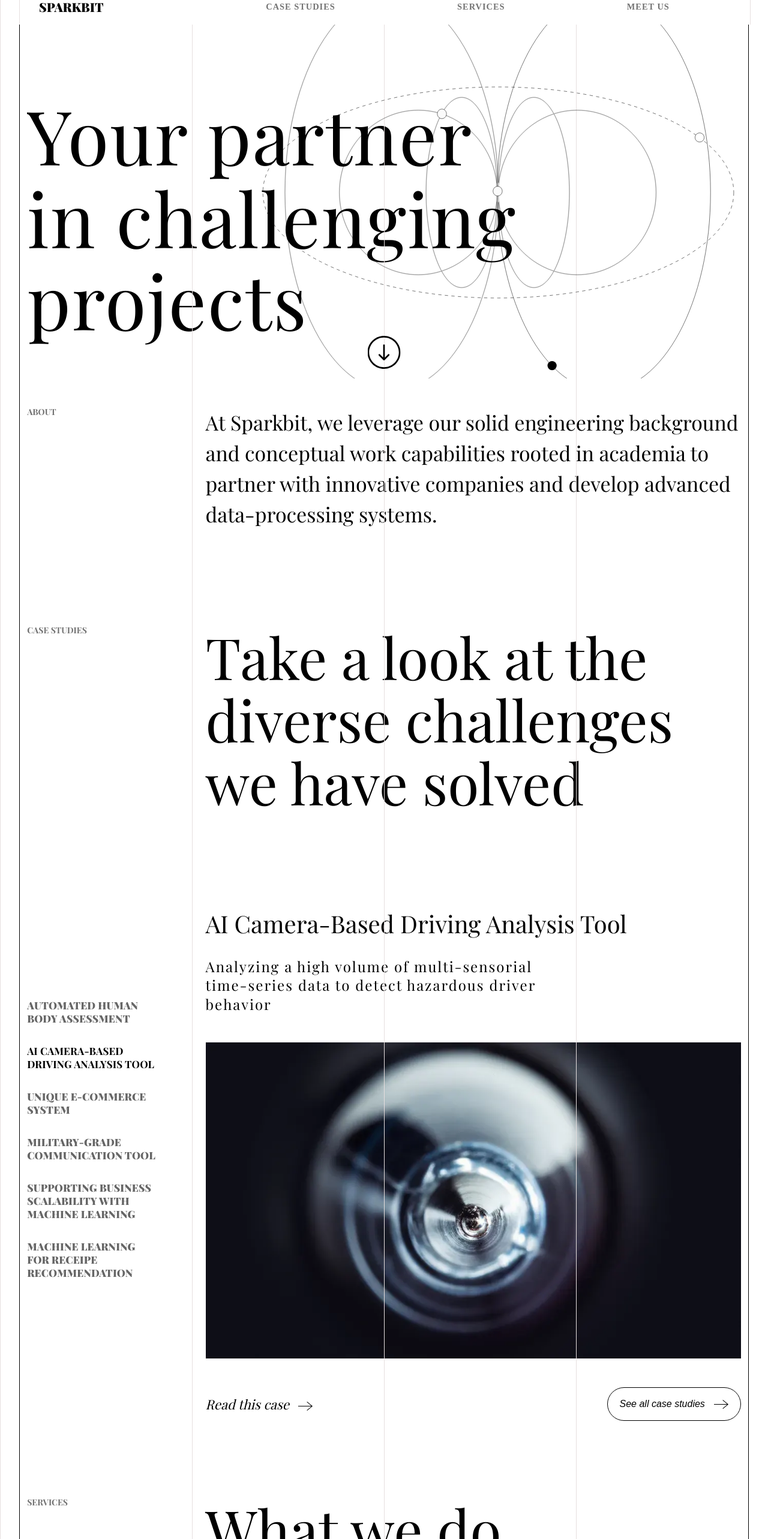
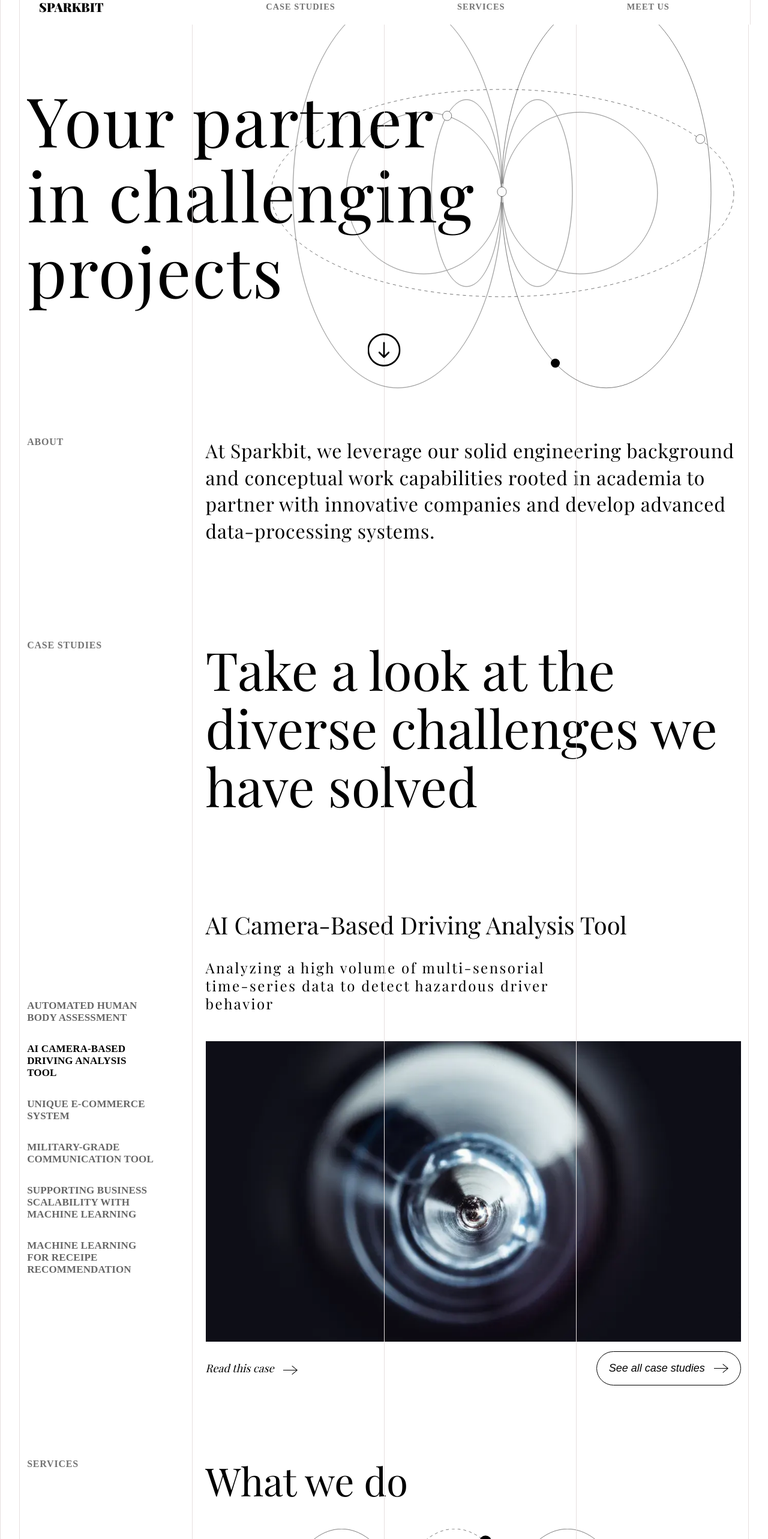
Before and after one commit to Shubham-SumFactor/project-sparkbit, a Next.js app: page / in a window 1280 px wide. Shown: the part 20-2586 px from the top of the page at 60% size. Built offline with nearby package versions, Linux system fonts and the light colour scheme; a web font is replaced by a local one.

Commit message:
UI updated for index logo, title text family for all

```diff
--- a/pages/components/navBar/NavBar.module.css
+++ b/pages/components/navBar/NavBar.module.css
@@ -67,6 +67,10 @@
 
 
   @media (max-width: 768px) {
+    .nav{
+      /* width: 96%; */
+      border: none;
+    }
     .menu {
       display: none;
       flex-direction: column;
--- a/pages/components/testimonial/testimonial.module.css
+++ b/pages/components/testimonial/testimonial.module.css
@@ -14,9 +14,13 @@
 }
 
 .sideHeading {
-    font-size: 1rem;
-    font-weight: bold;
-    color: #888;
+    font-family: serif;
+    font-size: 16px;
+    color: #737373;
+    font-weight: 900;
+    line-height: 1;
+    margin-bottom: 1rem;
+    letter-spacing: 0.05rem;
 
 }
 
@@ -68,25 +72,25 @@
 
 .testimonialContent {
     font-size: 18px;
-    font-style: italic;
+    /* font-style: italic; */
     font-weight: lighter;
     line-height: 1.3;
     margin-bottom: 1rem;
 }
 
 .testimonialContent2 {
-    font-style: italic;
     margin-bottom: 1rem;
     /* width: 20%; */
-    font-size: 36px;
-    font-style: italic;
-    font-weight: normal;
+    font-size: 30px;
+    /* font-style: italic; */
+    font-weight: lighter;
     line-height: 1.3;
+    letter-spacing: 0.05rem ;
 }
 
 .author {
     font-weight: bold;
-    font-size: 20px;
+    font-size: 18px;
     font-weight: 700;
     line-height: 1;
     /* width: 20%; */
@@ -95,8 +99,8 @@
 }
 
 .position {
-    color: #888;
-    font-size: 18px;
+    color: #737373;
+    font-size: 16px;
     font-weight: 700;
     line-height: 1;
     text-transform: uppercase;
@@ -104,8 +108,8 @@
 }
 
 .company {
-    color: #888;
-    font-size: 18px;
+    color: #737373;
+    font-size: 16px;
     font-weight: 700;
     line-height: 1;
     text-transform: uppercase;
--- a/pages/index.tsx
+++ b/pages/index.tsx
@@ -1,7 +1,7 @@
 // pages/index.js
 import Head from 'next/head'
 import styles from '../styles/Home.module.css'
-import { useEffect, useState } from 'react';
+import { useEffect, useRef, useState } from 'react';
 import TestimonialSlider from './components/testimonial/testimonial';
 import ContactUs from './components/contactUs/ContactUs';
 import Link from 'next/link';
@@ -57,9 +57,19 @@ export default function Home() {
     setActiveIndex(index);
   };
 
+  const aboutRef = useRef<HTMLDivElement | null>(null);
+
   const scrollToAbout = () => {
-    const aboutSection: any = document.querySelector(`.${styles.about}`);
-    aboutSection.scrollIntoView({ behavior: 'smooth' });
+    if (aboutRef.current) {
+      const offset = 80;
+      const elementPosition = aboutRef.current.getBoundingClientRect().top;
+      const offsetPosition = elementPosition + window.pageYOffset - offset;
+
+      window.scrollTo({
+        top: offsetPosition,
+        behavior: 'smooth'
+      });
+    }
   };
 
   return (
@@ -100,7 +110,7 @@ export default function Home() {
         {/* hero or banner end here */}
 
         {/* about and case study starts*/}
-        <section className={styles.about}>
+        <section className={styles.about} ref={aboutRef}>
           <h2>ABOUT</h2>
           <p>
             At Sparkbit, we leverage our solid engineering background and
@@ -161,9 +171,9 @@ export default function Home() {
         <section className={styles.caseStudies} style={{ marginBottom: "0", marginTop: "0px" }} >
           <h2>SERVICES</h2>
           <span style={{ display: "flex", flexDirection: "column", position: 'relative' }}>
-            <h3 className={styles.whatWeDoText}>
+            <h4 className={styles.whatWeDoText}>
               What we do
-            </h3>
+            </h4>
             <img className={styles.servicesImage} src="/3circles.svg" alt="whatwedo" />
           </span>
 
@@ -208,10 +218,10 @@ export default function Home() {
             <p>There's a technical challenge in a different area you can't quite label? Contact us and work it out together.</p>
 
             <button className={styles.contactUsButton}>
-              Contact us
-              <span style={{ alignSelf: "center", marginLeft: '15px', marginTop: "10px" }}>
+              Contact us <span style={{ marginLeft: '15px', width:'10px', height:"10px"}}>↓</span>
+              {/* <span style={{ alignSelf: "center", marginLeft: '15px', marginTop: "10px" }}>
                 <img src="/rightArrow.svg" alt="whatwedo" height="12px" width='18px' />
-              </span>
+              </span> */}
             </button>
           </span>
         </section>
--- a/styles/Home.module.css
+++ b/styles/Home.module.css
@@ -11,7 +11,7 @@
   justify-content: flex-start;
   align-items: flex-start;
   min-height: 100vh;
-  border: 1px solid black;
+  border: 1px solid rgb(230, 223, 223);
   border-bottom: none;
   padding-left: 1%;
   padding-right: 1%;
@@ -60,20 +60,21 @@
   grid-template-columns: 1fr 1fr;
   align-items: center;
   width: 100%;
-  height: 620px;
+  height: 670px;
   position: relative;
   margin-bottom: 3rem;
   overflow: hidden;
+
 }
 
 .title {
   line-height: 1.1;
-  font-size: clamp(4rem, 5vw + 3rem, 8rem);
+  /* font-size: clamp(4rem, 5vw + 3rem, 8rem); */
   letter-spacing: 2px;
-  font-size: 125px;
+  font-size: 114px;
   font-weight: 250;
   white-space: nowrap;
-  bottom: 10%;
+  bottom: 25%;
   left: 0%;
   position: absolute;
 
@@ -85,16 +86,16 @@
   background-position: right;
   background-size: contain;
   width: 100%;
-  height: 110%;
+  height: 100%;
   z-index: 1;
   position: absolute;
-  /* margin-top: 4rem; */
+  margin-bottom: 3rem;
 
 }
 
 .scrollButton {
   position: absolute;
-  bottom: 2%;
+  bottom: 10%;
   left: 50%;
   transform: translateX(-50%);
   background: none;
@@ -125,28 +126,36 @@
 
 .about h2,
 .caseStudies h2 {
-  font-size: 14px;
+  font-family: serif;
+  font-size: 16px;
   color: #737373;
-  font-weight: 700;
-  line-height: 15.4px;
+  font-weight: 900;
+  line-height: 1;
   margin-bottom: 1rem;
+  letter-spacing: 0.05rem;
 }
 
 .about p {
-  font-size: 34px;
-  line-height: 39.2px;
-  font-weight: 350;
-  line-height: 1.5;
+  font-size: 2rem;
+  line-height: 140%;
   color: #000000;
-  font-weight: 350;
+  font-weight: lighter;
+  letter-spacing: 0.05rem;
+
 }
 
 .caseStudies h3 {
-  font-size: 95px;
-  font-weight: 200;
+  font-size: 88px;
+  font-weight: lighter;
   line-height: 1.1;
   color: #000000;
 
+}
+.caseStudies h4 {
+  font-size: 65px;
+    font-weight: lighter;
+    /* letter-spacing: -3px; */
+    line-height: 1.1;
 }
 
 
@@ -169,8 +178,9 @@
 }
 
 .caseStudyTitle {
+  font-family: serif;
   font-size: 17px;
-  font-weight: 900;
+  font-weight: bold;
   letter-spacing: 0.14px;
   /* line-height: 2; */
   color: #666;
@@ -202,10 +212,10 @@
 
 .caseStudyContent p {
   font-size: 24px;
-  font-weight: 300;
-  line-height: 1.3;
+  font-weight: lighter;
+  line-height: 30px;
   margin-bottom: 2rem;
-  letter-spacing: 2px;
+  letter-spacing: 2.5px;
   width: 67%;
 
 }
@@ -219,10 +229,10 @@
 }
 
 .readThisButton {
-  font-size: 22px;
+  font-size: 18px;
   font-style: italic;
-  font-weight: 200;
-  /* line-height: 20px; */
+  font-weight: lighter;
+  line-height: 20px;
 }
 
 /* case stidy pics and title ends */
@@ -278,7 +288,7 @@
 .readThisAndServiceButton {
   display: flex;
   justify-content: space-between;
-  padding: 3rem 0;
+  padding: 1rem 0;
 }
 
 
@@ -291,7 +301,7 @@
   display: flex;
   cursor: pointer;
   transition: background-color 0.3s, color 0.3s;
-  font-size: 16px;
+  font-size: 18px;
   font-style: italic;
   font-weight: 200;
 }
@@ -406,9 +416,13 @@
 }
 
 .sideHeading {
-  font-size: 1rem;
-  font-weight: bold;
-  color: #888;
+  font-family: serif;
+  font-size: 16px;
+  color: #737373;
+  font-weight: 900;
+  line-height: 1;
+  margin-bottom: 1rem;
+  letter-spacing: 0.05rem;
 
 }
 
@@ -558,10 +572,10 @@
   }
 
   .whatWeDoText {
-    font-size: 53px;
-    font-weight: 350;
-    letter-spacing: -3px;
-    line-height: 59.4px;
+    font-size: 20px;
+    font-weight: lighter;
+    /* letter-spacing: -3px; */
+    line-height: 1;
   }
 
   .serviceCard {
```
